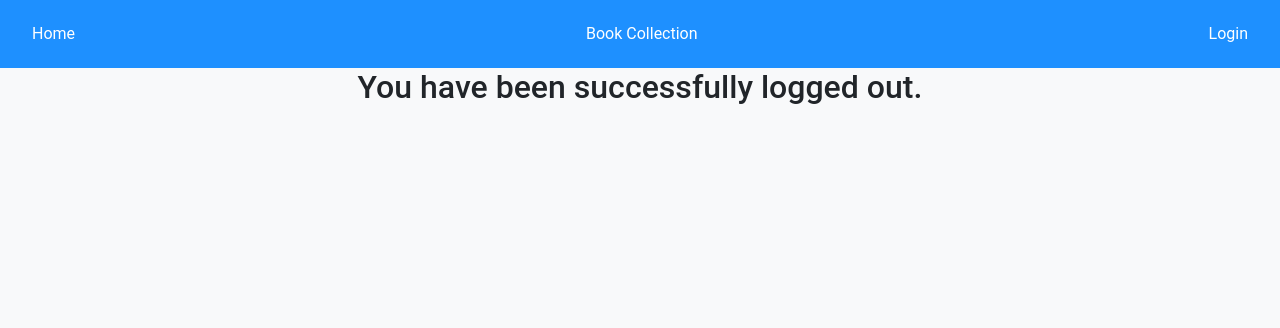
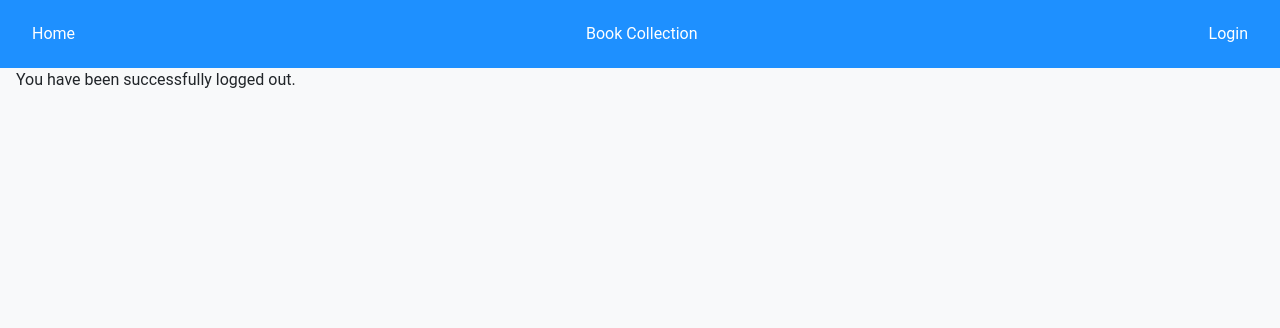
Before and after one commit to wzsamuels/PortfolioWebsite, a Django app: template templates/registration/logged_out.html in a window 1280 px wide. Shown: the top 328 px of the page. Run offline with Django 3.2, Linux system fonts and the light colour scheme; the template is opened without the code that fills it, so the values that code supplies are empty; some libraries are stand-ins or nearby versions.

Commit message:
Tweaked CSS

```diff
--- a/books/static/books/styles.css
+++ b/books/static/books/styles.css
@@ -93,7 +93,7 @@
 
 
 
-    input[type=text], select, textarea {
+    input[type=text], input[type=password], select, textarea {
       	width: 100%;
       	padding: 12px;
       	border: 1px solid #ccc;
--- a/templates/registration/logged_out.html
+++ b/templates/registration/logged_out.html
@@ -2,6 +2,6 @@
 
 {% block content %}
 
-<h2>You have been successfully logged out.</h2>
+<p>You have been successfully logged out.</p>
 
 {% endblock %}
```
